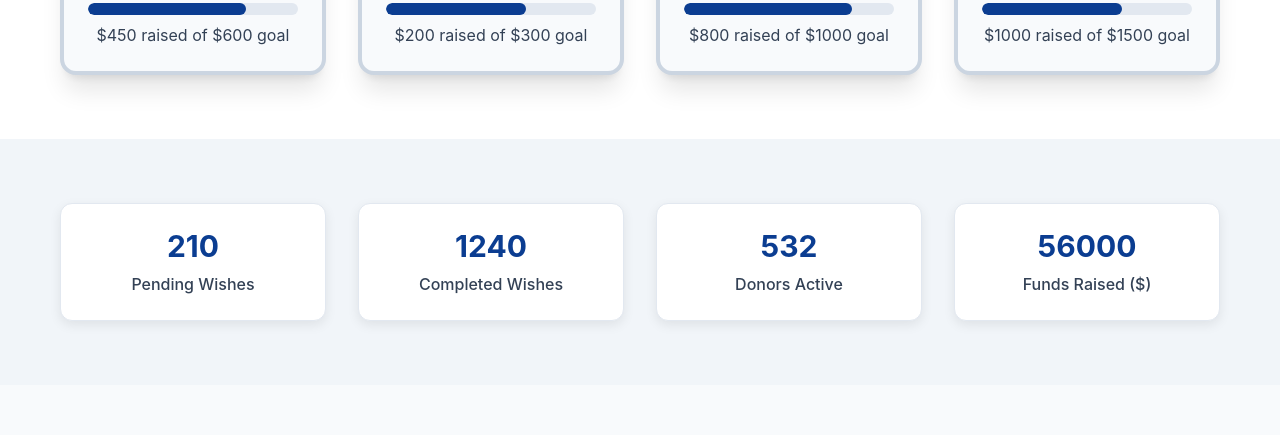
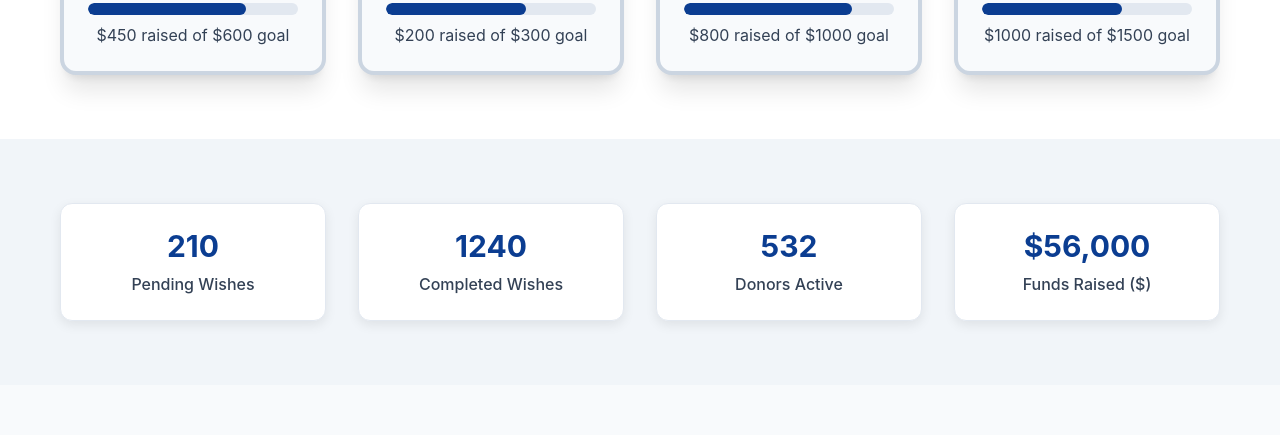
Before and after one commit to Lightcomputerstechnology/WishhoffRichies, a Next.js app: page / in a window 1280 px wide. Shown: the part 1060-1495 px from the top of the page. Built offline with nearby package versions, Linux system fonts and the light colour scheme; no server answers.

Commit message:
Update FeaturedWishesStats.js

```diff
--- a/components/FeaturedWishesStats.js
+++ b/components/FeaturedWishesStats.js
@@ -1,5 +1,7 @@
 // components/FeaturedWishesStats.js
 import { useEffect, useState } from "react";
+import AOS from "aos";
+import "aos/dist/aos.css";
 
 const statsData = [
   { label: "Pending Wishes", value: 210 },
@@ -30,17 +32,27 @@ function useCountUp(target, duration = 2000) {
 }
 
 export default function FeaturedWishesStats() {
+  useEffect(() => {
+    AOS.init({ duration: 1000, once: true, offset: 50 });
+  }, []);
+
   return (
-    <section className="py-16 bg-slate-100 dark:bg-slate-800">
-      <div className="container mx-auto px-6 grid md:grid-cols-4 gap-8 text-center">
+    <section className="py-16 bg-slate-100 dark:bg-slate-800 overflow-x-hidden">
+      <div className="container mx-auto px-6 grid sm:grid-cols-1 md:grid-cols-2 lg:grid-cols-4 gap-8 text-center">
         {statsData.map((stat, i) => {
           const count = useCountUp(stat.value);
+
+          // Format Funds Raised with commas
+          const displayValue =
+            stat.label.includes("Funds Raised") ? `$${count.toLocaleString()}` : count;
+
           return (
             <div
               key={i}
-              className="card p-6 rounded-xl shadow-lg border border-slate-200 dark:border-slate-700"
+              data-aos="fade-up"
+              className="card p-6 rounded-xl shadow-lg border border-slate-200 dark:border-slate-700 transition-transform hover:scale-105"
             >
-              <h3 className="text-3xl font-bold text-primary mb-2">{count}</h3>
+              <h3 className="text-3xl font-bold text-primary mb-2">{displayValue}</h3>
               <p className="text-slate-700 dark:text-slate-300 font-medium">{stat.label}</p>
             </div>
           );
```
